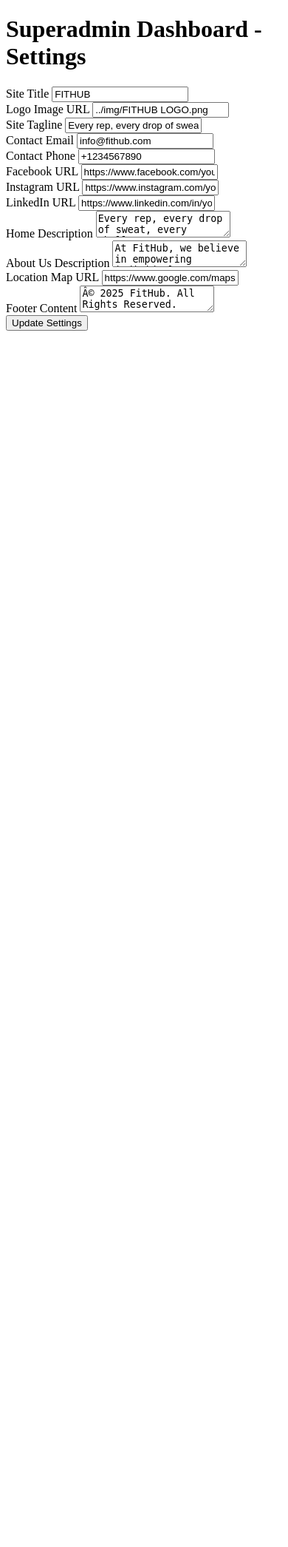
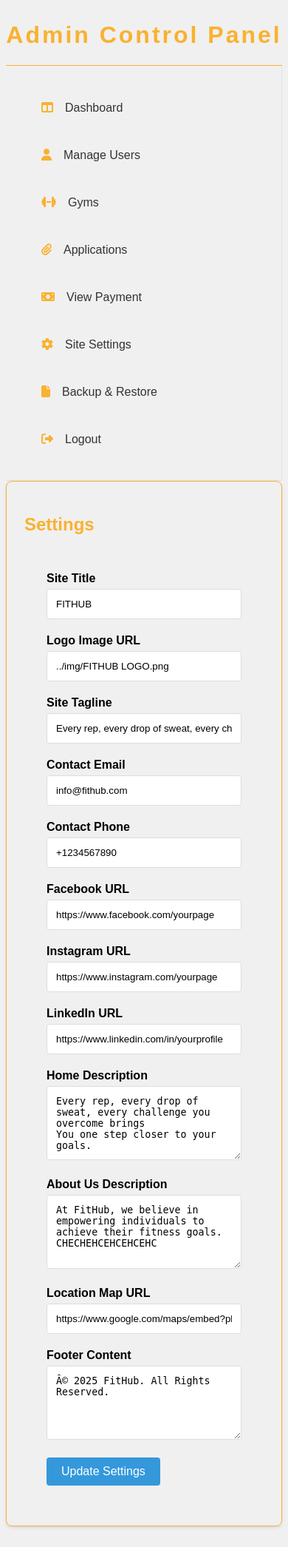
Before and after one commit to Herbenne/Fithub-Connects, a PHP site: page /sadmin.php in a window 390 px wide. Shown: the whole page at 74% size. Before the commit the page ends 447 px from the top, so only its background shows below. Run offline with PHP 8.4, Linux system fonts and the light colour scheme; data comes from the database, SQL or seed files in the repository; some libraries are stand-ins or nearby versions.

Commit message:
added style on manage_gyms and sadmin

```diff
--- a/Super/sadmin.php
+++ b/Super/sadmin.php
@@ -59,53 +59,99 @@ $db_connection->close();
 <head>
     <meta charset="UTF-8">
     <meta name="viewport" content="width=device-width, initial-scale=1.0">
+    <link rel="stylesheet" href="./superAdminCss/sadMin.css">
+    <script src="https://kit.fontawesome.com/b098b18a13.js" crossorigin="anonymous"></script>
     <title>Superadmin Dashboard</title>
 </head>
 
 <body>
+    <div class="dashboard-container">
+        <header>
+            <h1>Admin Control Panel</h1>
+        </header>
 
-    <h1>Superadmin Dashboard - Settings</h1>
+        <nav>
+            <a href="superadmin_dashboard.php"><i class="fa-solid fa-table-columns"></i>Dashboard</a>
+            <a href="manage_users.php"><i class="fa-solid fa-user"></i>Manage Users</a>
+            <a href="manage_gyms.php"><i class="fa-solid fa-dumbbell"></i>Gyms</a>
+            <a href="manage_gym_applications.php"><i class="fa-solid fa-paperclip"></i>Applications</a>
+            <a href="paymentlist.php"><i class="fa-solid fa-money-bill"></i>View Payment</a>
+            <a href="sadmin.php"><i class="fa-solid fa-gear"></i>Site Settings</a>
+            <a href="backup_restore.php"><i class="fa-solid fa-file"></i>Backup & Restore</a>
+            <a href="../Admin/admin_login_form.php"><i class="fa-solid fa-right-from-bracket"></i>Logout</a>
+        </nav>
 
+        <main>
+            <div class="card">
+            <h2 class="spanlabel">Settings</h2>
                 <form method="POST">
+                    <div class="form-group">
                         <label for="site_title">Site Title</label>
-        <input type="text" name="site_title" value="<?php echo htmlspecialchars($settings['site_title'] ?? ''); ?>" /><br>
+                        <input type="text" id="site_title" name="site_title" value="<?php echo htmlspecialchars($settings['site_title'] ?? ''); ?>" />
+                    </div>
 
+                    <div class="form-group">
                         <label for="site_logo">Logo Image URL</label>
-        <input type="text" name="site_logo" value="<?php echo htmlspecialchars($settings['site_logo'] ?? ''); ?>" /><br>
+                        <input type="text" id="site_logo" name="site_logo" value="<?php echo htmlspecialchars($settings['site_logo'] ?? ''); ?>" />
+                    </div>
 
+                    <div class="form-group">
                         <label for="site_tagline">Site Tagline</label>
-        <input type="text" name="site_tagline" value="<?php echo htmlspecialchars($settings['site_tagline'] ?? ''); ?>" /><br>
+                        <input type="text" id="site_tagline" name="site_tagline" value="<?php echo htmlspecialchars($settings['site_tagline'] ?? ''); ?>" />
+                    </div>
 
+                    <div class="form-group">
                         <label for="contact_email">Contact Email</label>
-        <input type="email" name="contact_email" value="<?php echo htmlspecialchars($settings['contact_email'] ?? ''); ?>" /><br>
+                        <input type="email" id="contact_email" name="contact_email" value="<?php echo htmlspecialchars($settings['contact_email'] ?? ''); ?>" />
+                    </div>
 
+                    <div class="form-group">
                         <label for="contact_phone">Contact Phone</label>
-        <input type="text" name="contact_phone" value="<?php echo htmlspecialchars($settings['contact_phone'] ?? ''); ?>" /><br>
+                        <input type="text" id="contact_phone" name="contact_phone" value="<?php echo htmlspecialchars($settings['contact_phone'] ?? ''); ?>" />
+                    </div>
 
+                    <div class="form-group">
                         <label for="facebook_url">Facebook URL</label>
-        <input type="text" name="facebook_url" value="<?php echo htmlspecialchars($settings['facebook_url'] ?? ''); ?>" /><br>
+                        <input type="text" id="facebook_url" name="facebook_url" value="<?php echo htmlspecialchars($settings['facebook_url'] ?? ''); ?>" />
+                    </div>
 
+                    <div class="form-group">
                         <label for="instagram_url">Instagram URL</label>
-        <input type="text" name="instagram_url" value="<?php echo htmlspecialchars($settings['instagram_url'] ?? ''); ?>" /><br>
+                        <input type="text" id="instagram_url" name="instagram_url" value="<?php echo htmlspecialchars($settings['instagram_url'] ?? ''); ?>" />
+                    </div>
 
+                    <div class="form-group">
                         <label for="linkedin_url">LinkedIn URL</label>
-        <input type="text" name="linkedin_url" value="<?php echo htmlspecialchars($settings['linkedin_url'] ?? ''); ?>" /><br>
+                        <input type="text" id="linkedin_url" name="linkedin_url" value="<?php echo htmlspecialchars($settings['linkedin_url'] ?? ''); ?>" />
+                    </div>
 
+                    <div class="form-group">
                         <label for="home_description">Home Description</label>
-        <textarea name="home_description"><?php echo htmlspecialchars($settings['home_description'] ?? ''); ?></textarea><br>
+                        <textarea id="home_description" name="home_description"><?php echo htmlspecialchars($settings['home_description'] ?? ''); ?></textarea>
+                    </div>
 
+                    <div class="form-group">
                         <label for="about_us_description">About Us Description</label>
-        <textarea name="about_us_description"><?php echo htmlspecialchars($settings['about_us_description'] ?? ''); ?></textarea><br>
+                        <textarea id="about_us_description" name="about_us_description"><?php echo htmlspecialchars($settings['about_us_description'] ?? ''); ?></textarea>
+                    </div>
 
+                    <div class="form-group">
                         <label for="location_map_url">Location Map URL</label>
-        <input type="text" name="location_map_url" value="<?php echo htmlspecialchars($settings['location_map_url'] ?? ''); ?>" /><br>
+                        <input type="text" id="location_map_url" name="location_map_url" value="<?php echo htmlspecialchars($settings['location_map_url'] ?? ''); ?>" />
+                    </div>
 
+                    <div class="form-group">
                         <label for="footer_content">Footer Content</label>
-        <textarea name="footer_content"><?php echo htmlspecialchars($settings['footer_content'] ?? ''); ?></textarea><br>
+                        <textarea id="footer_content" name="footer_content"><?php echo htmlspecialchars($settings['footer_content'] ?? ''); ?></textarea>
+                    </div>
 
+                    <div class="form-group">
                         <button type="submit">Update Settings</button>
+                    </div>
                 </form>
-
+            </div>
+        </main>
+    </div>
 </body>
 
 </html>
--- /dev/null
+++ b/Super/superAdminCss/sadMin.css
@@ -0,0 +1,174 @@
+
+:root {
+  --primary-color: #4a90e2;
+  --secondary-color: #f5f7fa;
+  --text-color: #333;
+  --border-color: #e1e4e8;
+  --success-color: #4caf50;
+  --warning-color: #ffa726;
+}
+
+.spanlabel{
+  color: #fab12f;
+}
+
+body {
+  font-family: Poppins, sans-serif;
+  background-color: #f0f0f0;
+}
+
+.dashboard-container {
+  display: grid;
+  grid-template-columns: 250px 1fr;
+  grid-template-areas:
+      "header header"
+      "nav main";
+  min-height: 100vh;
+}
+
+header {
+  grid-area: header;
+  color: #fab12f;
+  text-align: center;
+  border-bottom: 1px solid #fab12f;
+  letter-spacing: 3px;
+}
+
+nav {
+  grid-area: nav;
+  background-color: #f0f0f0;
+  padding: 2rem 1rem;
+}
+
+nav a {
+  display: block;
+  padding: 0.5rem 1rem;
+  color: var(--text-color);
+  text-decoration: none;
+  transition: background-color 0.3s;
+}
+
+nav a:hover {
+  background-color: #3498db;
+}
+
+nav a i{
+  display: block;
+  padding: 0.5rem 1rem;
+  color: var(--text-color);
+  text-decoration: none;
+  color: #fab12f;
+}
+
+.card {
+  border-radius: 8px;
+  box-shadow: 0 2px 4px rgba(0, 0, 0, 0.1);
+  padding: 1.5rem;
+  border: 1px solid #fab12f;
+  margin-bottom: 20px;
+}
+
+form {
+  padding: 30px;
+  border-radius: 8px;
+}
+
+label {
+  display: block;
+  margin-bottom: 5px;
+  font-weight: bold;
+}
+
+input[type="text"],
+input[type="email"],
+textarea {
+    width: 100%;
+    padding: 12px;
+    margin-bottom: 20px;
+    border: 1px solid #ddd;
+    border-radius: 4px;
+    box-sizing: border-box;
+}
+
+textarea {
+    height: 100px;
+    resize: vertical;
+}
+
+table {
+  width: 100%;
+  border-collapse: collapse;
+  margin-top: 1rem;
+}
+
+button {
+  background-color: #3498db;
+  color: #fff;
+  padding: 10px 20px;
+  border: none;
+  border-radius: 4px;
+  cursor: pointer;
+  font-size: 16px;
+  transition: background-color 0.3s ease;
+}
+
+button:hover {
+  background-color: #2980b9;
+}
+
+.form-group:last-child {
+  margin-bottom: 0;
+}
+
+.btn-primary{
+  background-color: #3498db;
+  color: white;
+  border: none;
+  padding: 0.5rem 1rem;
+  border-radius: 4px;
+  cursor: pointer;
+  transition: background-color 0.3s;
+
+}
+
+@media (max-width: 768px) {
+  .dashboard-container {
+      grid-template-columns: 1fr;
+      grid-template-areas:
+          "header"
+          "nav"
+          "main";
+  }
+
+  nav {
+    grid-area: nav;
+    background-color: #f0f0f0;
+    padding: 2rem 1rem;
+    border-right: 1px solid var(--border-color);
+    display: flex;
+    flex-direction: row;
+    flex-wrap: wrap;
+    gap: 1rem;
+    justify-content: space-between;
+  }
+
+  nav {
+      border-right: none;
+      border-bottom: 1px solid var(--border-color);
+  }
+}
+
+@media (max-width: 450px) {
+
+  nav {
+    grid-area: nav;
+    background-color: #f0f0f0;
+    padding: 2rem 1rem;
+    border-right: 1px solid var(--border-color);
+    display: flex;
+    flex-direction: column;
+    justify-content: center;
+    gap: 1rem;
+  }
+
+}
```
Also changed, not shown: Super/manage_gyms.php (+52 -34 lines), Super/manage_membership_plans.php (+24 -24 lines), Super/superAdminCss/manageGyms.css (added, +254 -0 lines). Lines whose indentation alone changed are shown as unchanged.
